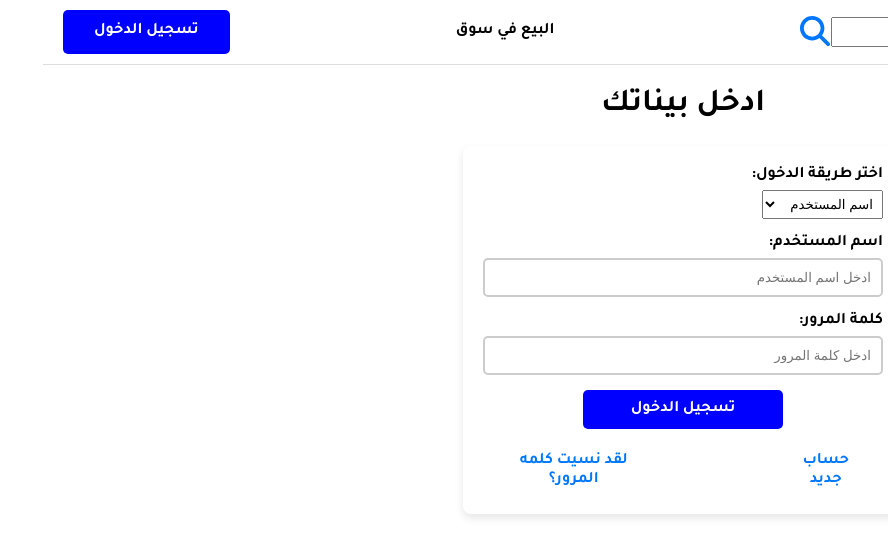
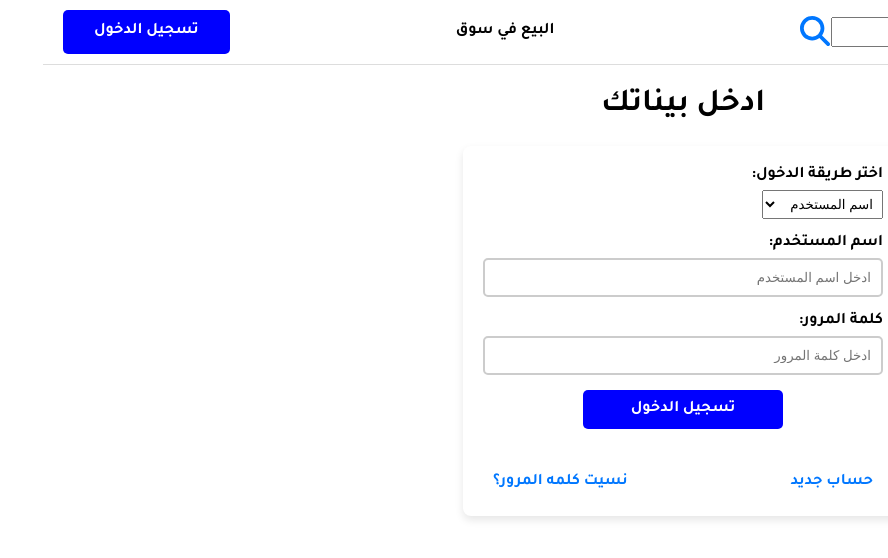
Before and after one commit to Op-Bshaar/eBay, a React (Vite) app in the folder frontend/: page /login in a window 1280 px wide. Shown: the top 558 px of the page, without its empty margins (392-1280 px from the left). Built offline with nearby package versions, Linux system fonts and the light colour scheme.

Commit message:
login style

```diff
--- a/frontend/src/pages/login/login-form.css
+++ b/frontend/src/pages/login/login-form.css
@@ -68,10 +68,17 @@
     padding:2.5%;
     max-width: 200px;
 }
-.login-sub-error {
-    color: #ff0000;
-    margin:3px 0 0 auto;
+.login-form-link-container {
+    display: flex;
+    width: 100%;
+    flex-direction:row;
+    justify-content:space-between;
+    margin:5vh auto 0 auto;
 }
+    .login-sub-error {
+        color: #ff0000;
+        margin: 3px 0 0 auto;
+    }
 .input-groupp select {
     width: 100%;
 }
--- a/frontend/src/pages/login/login.tsx
+++ b/frontend/src/pages/login/login.tsx
@@ -189,12 +189,12 @@ function Login() {
                 >
                     تسجيل الدخول
                 </button>
-        <div style={{display:"flex" , gap:130,marginTop:20}}>
+                <div className="login-form-link-container">
                     <Link className="link" to={PAGE_URLS.register}>
                         حساب جديد
                     </Link>
                     <Link className="link" to={PAGE_URLS.password}>
-          لقد نسيت كلمه المرور؟
+                        نسيت كلمه المرور؟
                     </Link>
                 </div>
             </div>
```
Lines whose indentation alone changed are shown as unchanged.
